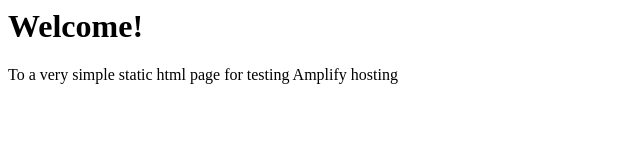
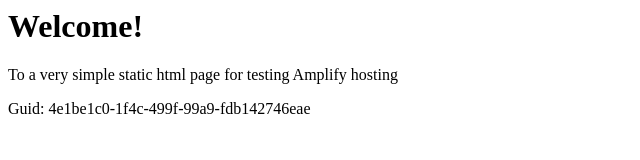
Before and after one commit to aws-aemilia-cdg/Github-PR-Commit-Integration-Test-DoNotTouch-v0-preprod-eu-west-3, a website: page src/index.html in a window 1280 px wide. Shown: the whole page, without its empty margins (0-640 px from the left). Drawn offline with Linux system fonts and the light colour scheme.

Commit message:
commit from integ tests

```diff
--- a/src/index.html
+++ b/src/index.html
@@ -1,3 +1,5 @@
+
+
 <html lang="en">
 
 <head>
@@ -10,6 +12,6 @@
 <body>
     <h1>Welcome!</h1>
     <p>To a very simple static html page for testing Amplify hosting</p>
-</body>
+    <p>Guid: 4e1be1c0-1f4c-499f-99a9-fdb142746eae</p></body>
 
 </html>
```
